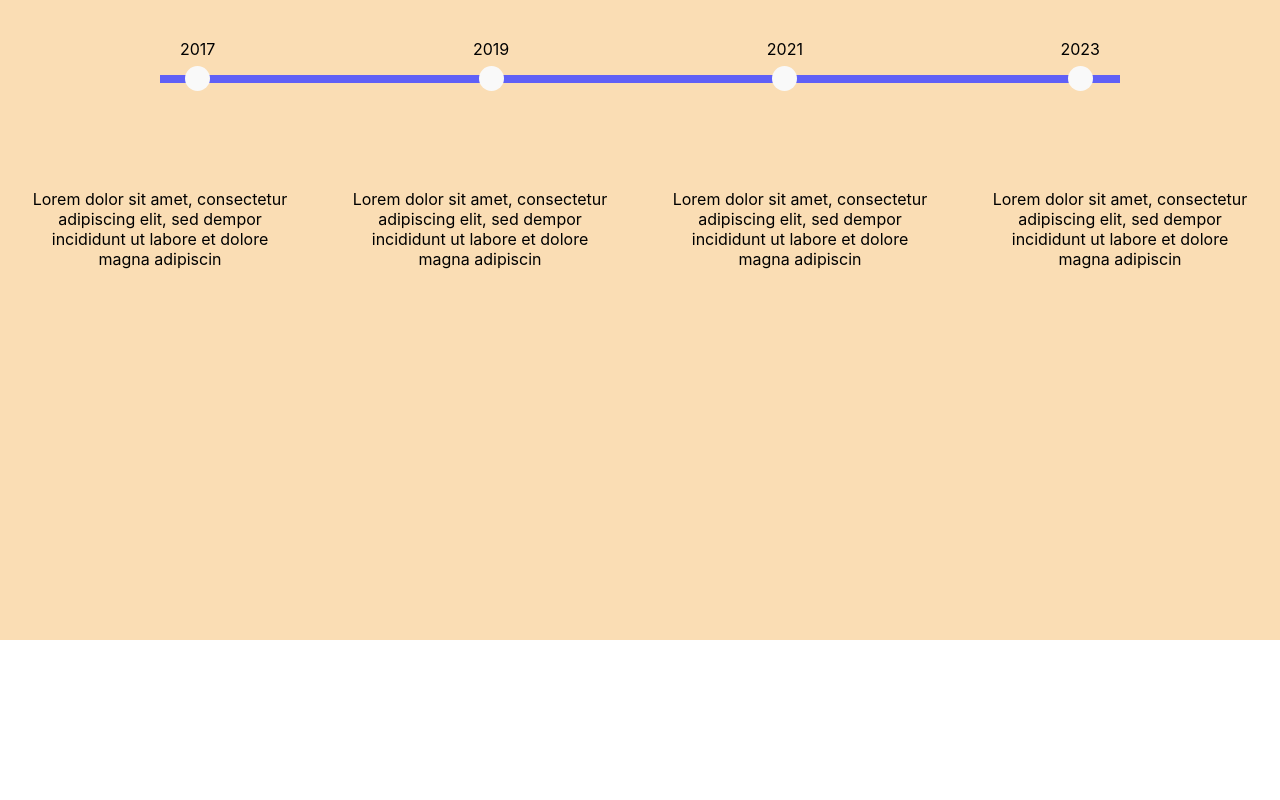
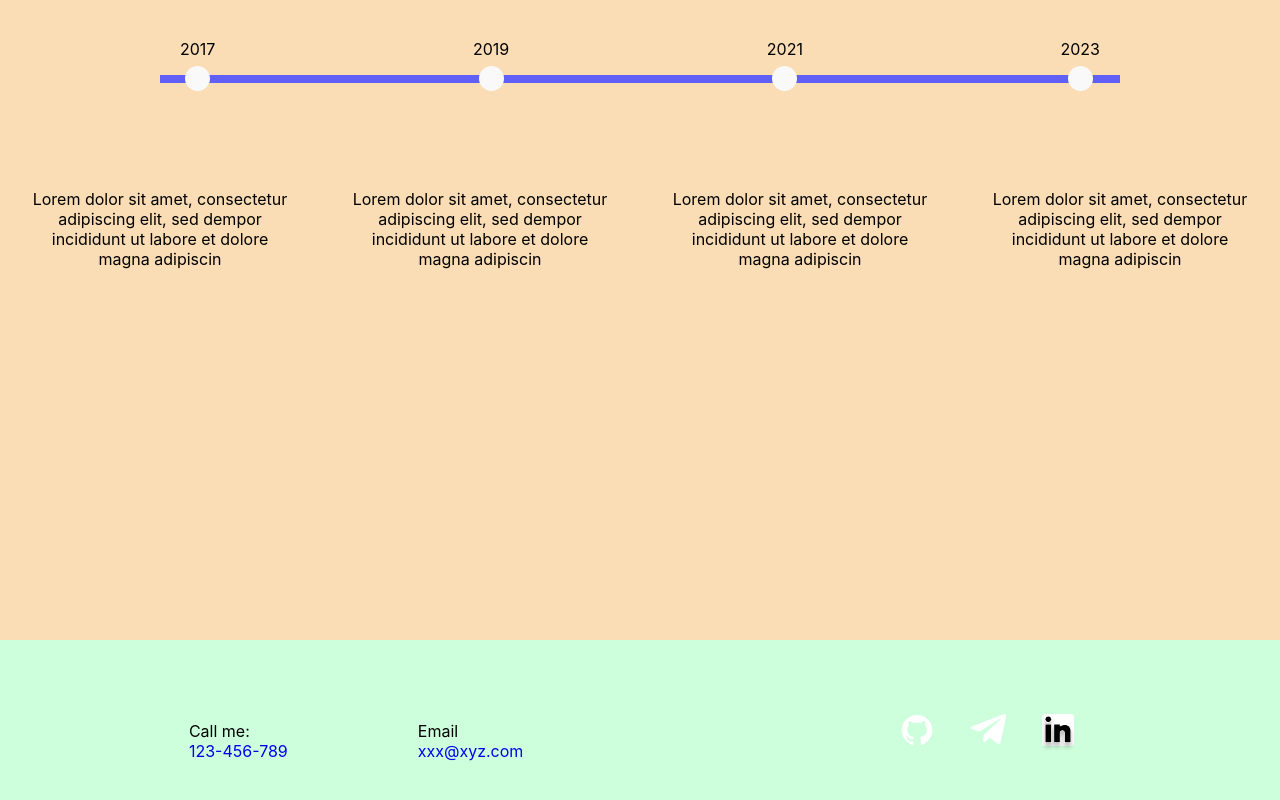
Before and after one commit to AlexandrLatushko/my_portfolio_doctor, a React (Create React App) app: page / in a window 1280 px wide. Shown: the part 2993-3793 px from the top of the page. Before the commit the page ends 3633 px from the top, so only its background shows below. Built offline with nearby package versions, Linux system fonts and the light colour scheme.

Commit message:
add footer

```diff
--- a/src/App.tsx
+++ b/src/App.tsx
@@ -1,4 +1,5 @@
 import './App.css';
+import { Footer } from './assets/layout/footer/Footer';
 import { Header } from './assets/layout/header/Header';
 import { Exprirense } from './assets/layout/sections/expeirense/Exprirense';
 import { Main } from './assets/layout/sections/main/Main';
@@ -14,6 +15,7 @@ function App() {
             <Projects/>
             <Teshnologies/>
             <Exprirense/>
+            <Footer/>
         </div>
     );
 }
--- /dev/null
+++ b/src/assets/layout/footer/Footer.tsx
@@ -0,0 +1,22 @@
+import React from 'react';
+import styled from 'styled-components';
+import { IconsLink } from '../../../componets/iconslink/IconsLink';
+import { Contacts } from '../../../componets/contakts/Contacts';
+
+export const Footer = () => {
+    return (
+        <StyledFooter>
+            <Contacts/>
+            <IconsLink/>
+        </StyledFooter>
+    );
+};
+
+const StyledFooter = styled.footer`
+    min-height: 20vh;
+    background-color: #8effb06f;
+    display: flex;
+    justify-content: space-around;
+    align-items: center;
+    padding-top: 42px;
+`
--- /dev/null
+++ b/src/componets/contakts/Contacts.tsx
@@ -0,0 +1,44 @@
+import React from 'react';
+import styled from 'styled-components';
+
+export const Contacts = () => {
+    return (
+        <StyledContakts>
+            <Tel>
+                <LabelText>Call me:</LabelText>
+                <ContactText href='tel:+123456789'>123-456-789</ContactText>
+            </Tel>
+            <Email>
+                <LabelText>Email</LabelText>
+                <ContactText href="mailto:example@example.com">xxx@xyz.com</ContactText>
+            </Email>
+        </StyledContakts>
+    );
+};
+
+const StyledContakts = styled.div`
+    display: flex;
+    text-align: start;
+    gap: 130px;
+    ;
+`
+
+const Tel = styled.div`
+    display: flex;
+    flex-direction: column;
+
+`
+
+const Email = styled.div`
+    display: flex;
+    flex-direction: column;
+
+`
+
+const LabelText = styled.span`
+
+`
+
+const ContactText = styled.a`
+
+`
```
